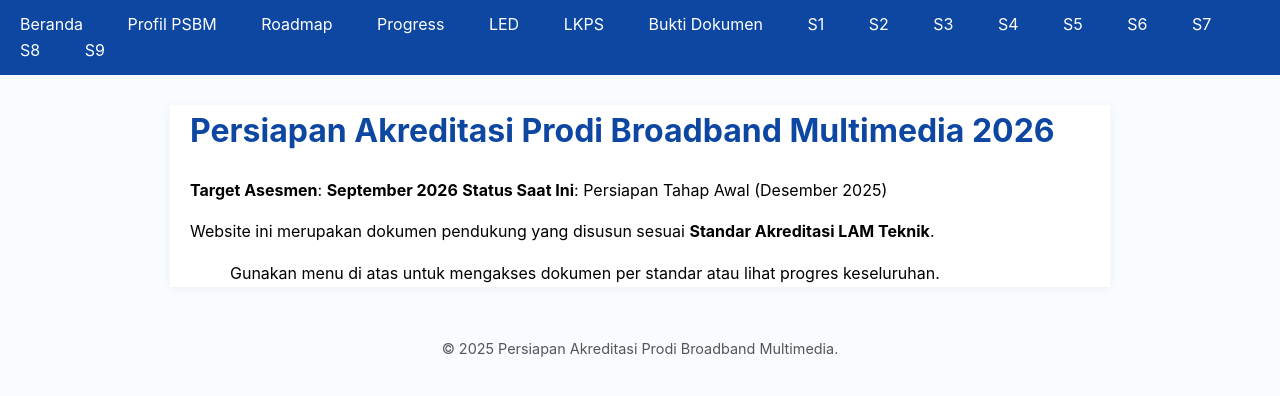
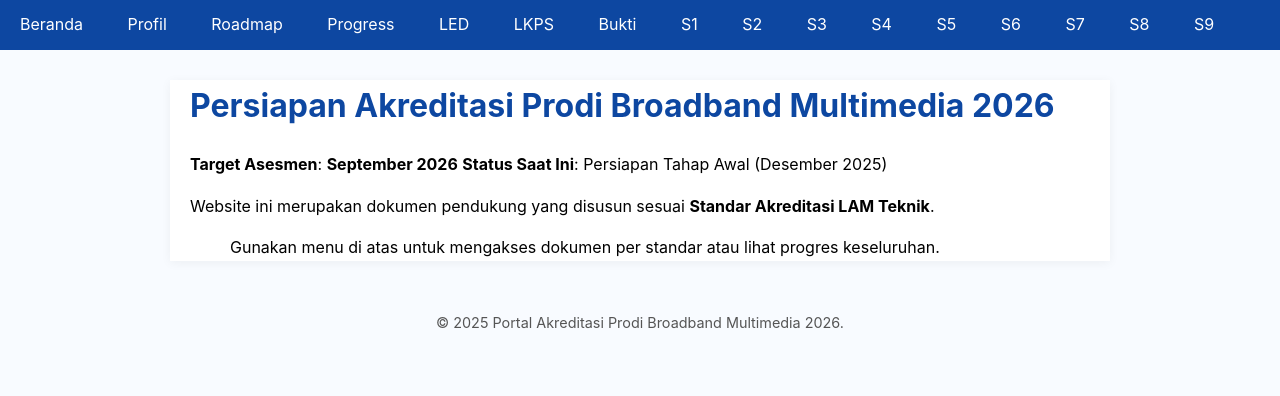
Before and after one commit to portal-psbm/aksi26, a Jekyll site: the page built from index.md, in a window 1280 px wide. Shown: the top 396 px of the page. Built offline with Jekyll 4.4.1, drawn with Linux system fonts in a browser that asks for light colours.

Commit message:
Update default.html

```diff
--- a/_layouts/default.html
+++ b/_layouts/default.html
@@ -20,12 +20,12 @@
 <body>
   <nav>
     <a href="/aksi26/">Beranda</a>
-    <a href="/aksi26/profil/">Profil PSBM</a>
+    <a href="/aksi26/profil/">Profil</a>
     <a href="/aksi26/roadmap/">Roadmap</a>
     <a href="/aksi26/progress/">Progress</a>
     <a href="/aksi26/led/">LED</a>
     <a href="/aksi26/lkps/">LKPS</a>
-    <a href="/aksi26/bukti/">Bukti Dokumen</a>
+    <a href="/aksi26/bukti/">Bukti</a>
     <a href="/aksi26/standar-1/">S1</a>
     <a href="/aksi26/standar-2/">S2</a>
     <a href="/aksi26/standar-3/">S3</a>
@@ -43,7 +43,7 @@
   </div>
 
   <footer>
-    &copy; {{ 'now' | date: "%Y" }} Persiapan Akreditasi Prodi Broadband Multimedia.
+    &copy; {{ 'now' | date: "%Y" }} Portal Akreditasi Prodi Broadband Multimedia 2026.
   </footer>
 </body>
 </html>
```
